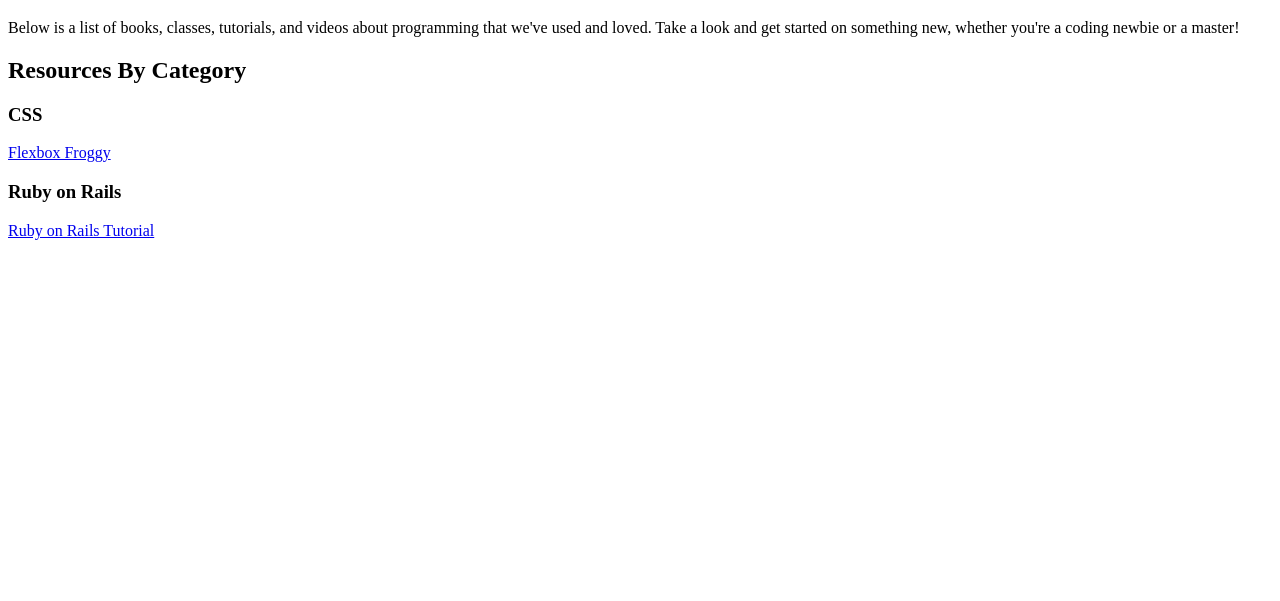
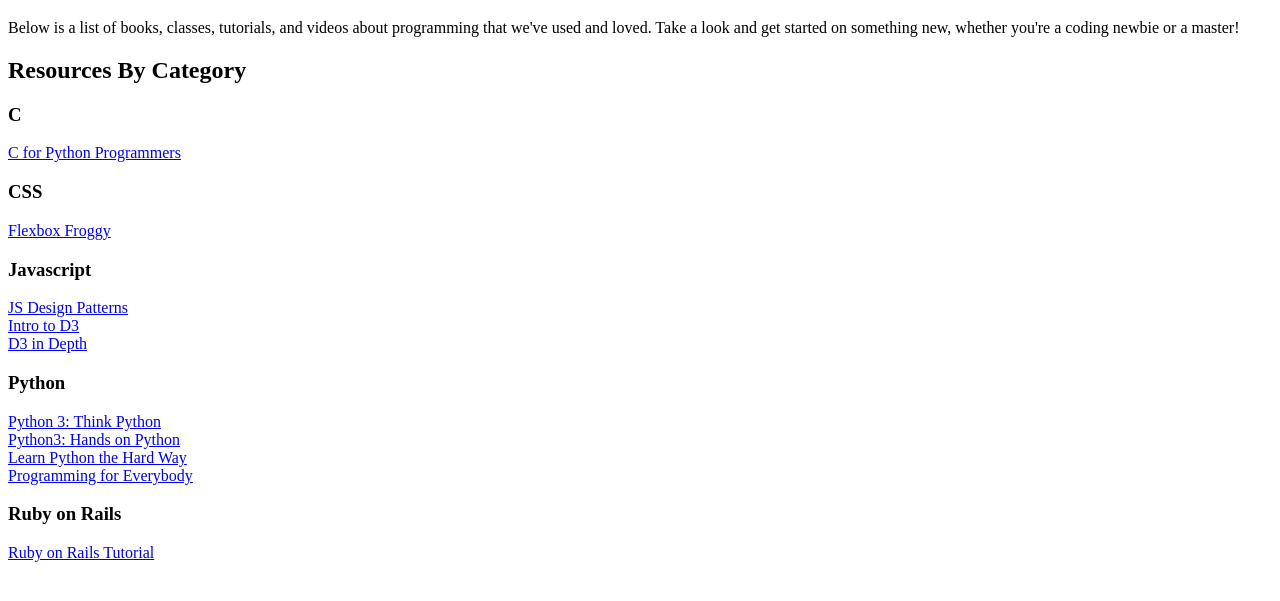
Before and after one commit to girls-coding-club/girls-coding-club.github.io, a plain HTML site: page index.html in a window 1280 px wide. Shown: the part 61-662 px from the top of the page. Drawn offline with Linux system fonts and the light colour scheme.

Commit message:
Adds additional resources

```diff
--- a/index.html
+++ b/index.html
@@ -9,8 +9,22 @@
 
 		<h2>Resources By Category</h2>
 
+		<h3>C</h3>
+		<a target="_blank" href="http://www.toves.org/books/cpy/">C for Python Programmers</a>
+
 		<h3>CSS</h3>
 		<a target="_blank" href="http://flexboxfroggy.com/">Flexbox Froggy</a>
+
+		<h3>Javascript</h3>
+		<a target="_blank" href="https://addyosmani.com/resources/essentialjsdesignpatterns/book/">JS Design Patterns</a><br>
+		<a target="_blank" href="https://square.github.io/intro-to-d3/">Intro to D3</a><br>
+		<a target="_blank" href="http://d3indepth.com/">D3 in Depth</a><br>
+
+		<h3>Python</h3>
+		<a target="_blank" href="http://greenteapress.com/thinkpython2/html/index.html">Python 3: Think Python</a><br>
+		<a target="_blank" href="http://anh.cs.luc.edu/python/hands-on/3.0/">Python3: Hands on Python</a><br>
+		<a target="_blank" href="https://learnpythonthehardway.org/">Learn Python the Hard Way</a><br>
+		<a target="_blank" href="https://www.coursera.org/learn/python">Programming for Everybody</a><br>
 
 		<h3>Ruby on Rails</h3>
 		<a target="_blank" href="http://railstutorial.org/">Ruby on Rails Tutorial</a>
```
